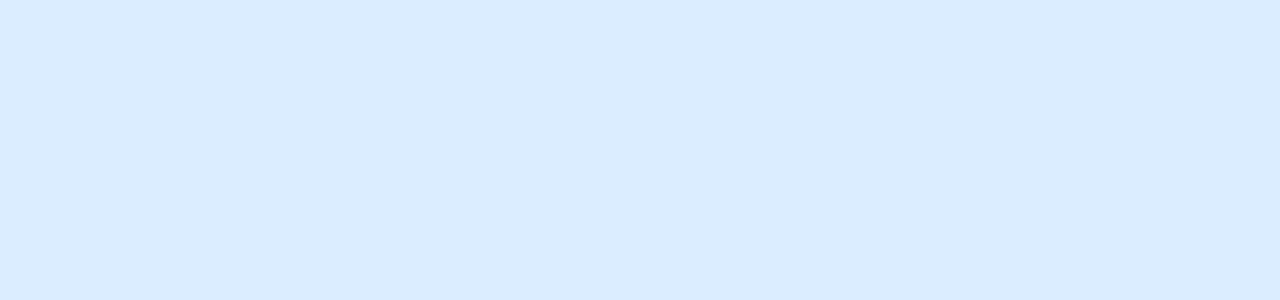
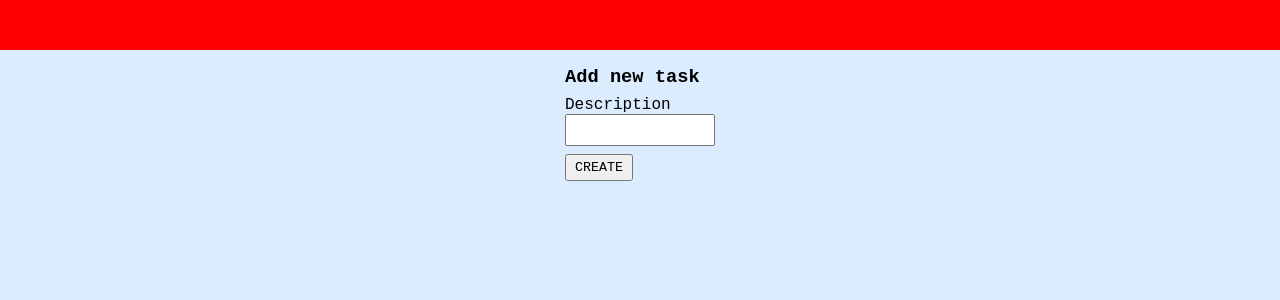
Before and after one commit to Glebkiselev11/vue-3-todo, a Vue app: page / in a window 1280 px wide. Shown: the top 300 px of the page. Built offline with nearby package versions, Linux system fonts and the light colour scheme.

Commit message:
creating new task via api method

```diff
--- a/src/App.vue
+++ b/src/App.vue
@@ -38,7 +38,6 @@ export default defineComponent({
 
 .wrap {
 	width: 100%;
-	height: 100vh;
 	display: flex;
 	justify-content: center;
 }
--- a/src/components/AddTask.vue
+++ b/src/components/AddTask.vue
@@ -1,15 +1,44 @@
 <template>
 	<!-- For creating new task -->
 	<div class="add-task">
+		<h3>Add new task</h3>
+		<form @submit.prevent="createTask">
+			<label class="label-wrap h-my-sm">
+				Description
+				<input
+					v-model="description"
+					class="input"
+					type="text"
+					required
+				>
+			</label>
+
+			<button type="submit" class="button">Create</button>
+		</form>
 
 	</div>
 </template>
 
 <script lang="ts">
 import { defineComponent } from 'vue';
+import { mapActions } from 'vuex';
 
 export default defineComponent({
 	name: 'add-task',
+
+	data: () => ({
+		description: ''
+	}),
+
+	methods: {
+		...mapActions({
+			_createTask: 'task/createTask'
+		}),
+
+		async createTask() {
+			await this._createTask(this.description);
+		}
+	}
 });
 </script>
 
--- /dev/null
+++ b/src/components/NavBar.vue
@@ -0,0 +1,24 @@
+<template>
+	<header class="nav-bar">
+
+	</header>
+</template>
+
+<script lang="ts">
+import { defineComponent } from 'vue';
+
+export default defineComponent({
+	name: 'nav-bar'
+});
+
+</script>
+
+<style scope>
+
+.nav-bar {
+	width: 100%;
+	height: 50px;
+	background: red;
+}
+
+</style>
--- a/src/layouts/EmptyLayout.vue
+++ b/src/layouts/EmptyLayout.vue
@@ -7,6 +7,7 @@
 <style scoped>
 
 .empty-layout {
+	height: 100vh;
 	background: white;
 }
 
--- a/src/layouts/MainLayout.vue
+++ b/src/layouts/MainLayout.vue
@@ -1,13 +1,26 @@
 <template>
 	<div class="main-layout">
+		<nav-bar/>
+
 		<router-view />
 	</div>
 </template>
 
+<script lang="ts">
+import { defineComponent } from "vue";
+import NavBar from '@/components/NavBar.vue'
+
+export default defineComponent({
+	name: 'main-layout',
+	components: {
+		NavBar
+	}
+})
+</script>
+
 <style scoped>
-
 .main-layout {
-	background: rgb(219, 236, 255);
+	height: 100vh;
+  background: rgb(219, 236, 255);
 }
-
 </style>
--- a/src/models/Task.ts
+++ b/src/models/Task.ts
@@ -1,3 +1,6 @@
 export interface Task {
-	description: string
+	_id: string;
+	description: string;
+	completed: boolean;
+	createdAt: string;
 }
--- a/src/store/task/index.ts
+++ b/src/store/task/index.ts
@@ -1,4 +1,7 @@
+import { POST_WITH_TOKEN } from '@/http-config';
 import { Task } from '@/models/Task';
+import { ActionContext } from 'vuex';
+import { RootState } from '../types';
 import { TaskState } from './types';
 
 
@@ -21,7 +24,13 @@ const mutations = {
 }
 
 const actions = {
-
+	async createTask(contex: ActionContext<TaskState, RootState>, description: string): Promise<boolean> {
+		const { success, data } = await POST_WITH_TOKEN(`/task`, { description });
+		if (success) {
+			contex.commit('addNewTask', data);
+		}
+		return success;
+	}
 }
 
 export default {
--- a/src/views/Home.vue
+++ b/src/views/Home.vue
@@ -1,6 +1,6 @@
 <template>
 	<div class="wrap">
-		<add-task/>
+		<add-task class="h-mt-md"/>
 	</div>
 </template>
 
--- a/src/views/Login.vue
+++ b/src/views/Login.vue
@@ -68,3 +68,11 @@ export default defineComponent({
 
 });
 </script>
+
+<style scoped>
+
+.login-form {
+	margin-top: 15rem;
+}
+
+</style>
--- a/src/views/Register.vue
+++ b/src/views/Register.vue
@@ -111,6 +111,7 @@ export default defineComponent({
 <style scoped>
 
 .register-form {
+	margin-top: 15rem;
 	min-height: 20rem;
 }
 
```
